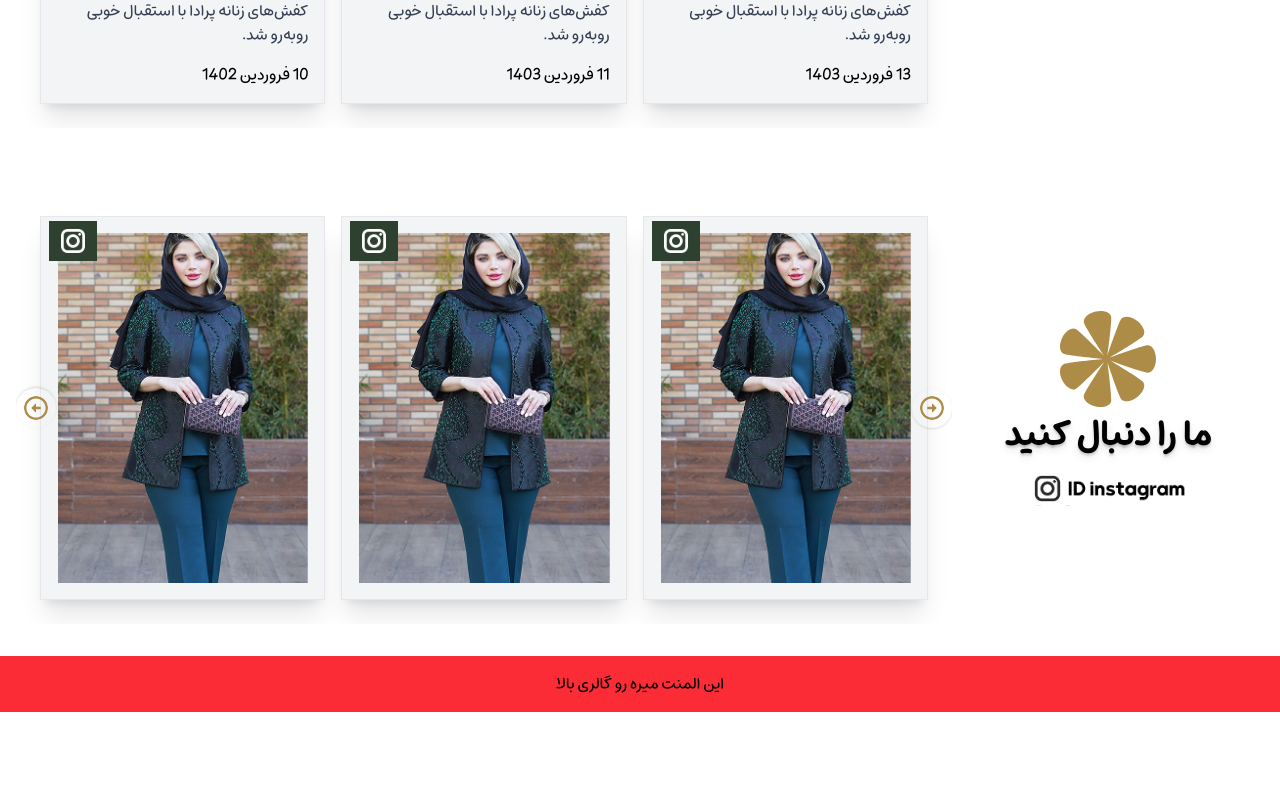
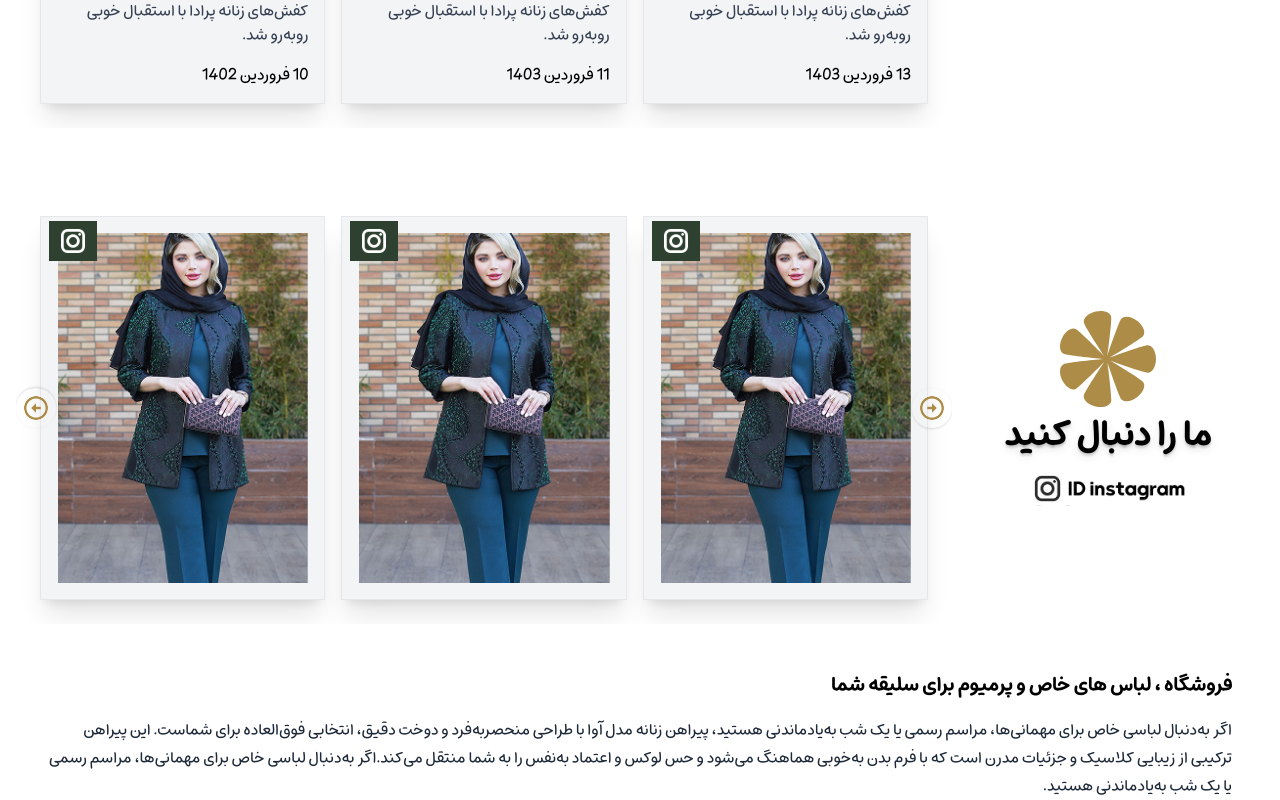
Before and after one commit to Niloofar-Palvaneh/landing_store, a Next.js app: page / in a window 1280 px wide. Shown: the part 3813-4613 px from the top of the page. Before the commit the page ends 4525 px from the top, so only its background shows below. Built offline with nearby package versions, Linux system fonts and the light colour scheme.

Commit message:
footer des section

```diff
--- a/src/app/page.tsx
+++ b/src/app/page.tsx
@@ -3,7 +3,7 @@ import Head from "./components/Head";
 import Category from "./components/Category";
 import Slider from "./components/Slider"
 import { articleItems, posts, sliderItems } from "../../sharedData";
-import { BEST_SELLING_PRODUCTS, FOLLOW_US, STORE_BLOGS, VIEW_PRODUCTS } from "../../words";
+import { BEST_SELLING_PRODUCTS, FOLLOW_US, FOOTER_DES, STORE_BLOGS, STORE_UNIQUE_AND_PREMIUM_CLOTHING_FOR_YOUR_TASTE, VIEW_PRODUCTS } from "../../words";
 import Gallery from "./components/Gallery";
 import ArticleSlider from "./components/ArticleSlider";
 import PostsSlider from "./components/PostsSlider";
@@ -21,8 +21,9 @@ export default function Home() {
       <Gallery />
       <ArticleSlider items={articleItems} isBgGreen={true} title={STORE_BLOGS} btnText={VIEW_PRODUCTS} />
       <PostsSlider items={posts} isBgGreen={true} title={FOLLOW_US} btnText={VIEW_PRODUCTS} />
-      <div className="flex bg-red-500 items-center justify-center w-full mt-4 py-4">
-        این المنت میره رو گالری بالا
+      <div className="md:px-12 px-6 mt-8 flex flex-col gap-4 leading-7 ">
+        <h4 className="font-bold text-xl ">{STORE_UNIQUE_AND_PREMIUM_CLOTHING_FOR_YOUR_TASTE}</h4>
+        <p className="text-gray-800">{FOOTER_DES}</p>
       </div>
     </>
   );
--- a/words.ts
+++ b/words.ts
@@ -13,3 +13,5 @@ export const TOMAN = "تومان"
 export const STORE_BLOGS = "وبلاگ فروشگاه"
 export const VIEW_ALL = "مشاهده همه"
 export const FOLLOW_US = "ما را دنبال کنید"
+export const STORE_UNIQUE_AND_PREMIUM_CLOTHING_FOR_YOUR_TASTE = "فروشگاه ، لباس های خاص و پرمیوم برای سلیقه شما"
+export const FOOTER_DES = "اگر به‌دنبال لباسی خاص برای مهمانی‌ها، مراسم رسمی یا یک شب به‌یادماندنی هستید، پیراهن زنانه مدل آوا با طراحی منحصر‌به‌فرد و دوخت دقیق، انتخابی فوق‌العاده برای شماست. این پیراهن ترکیبی از زیبایی کلاسیک و جزئیات مدرن است که با فرم بدن به‌خوبی هماهنگ می‌شود و حس لوکس و اعتماد به‌نفس را به شما منتقل می‌کند.اگر به‌دنبال لباسی خاص برای مهمانی‌ها، مراسم رسمی یا یک شب به‌یادماندنی هستید."
```
